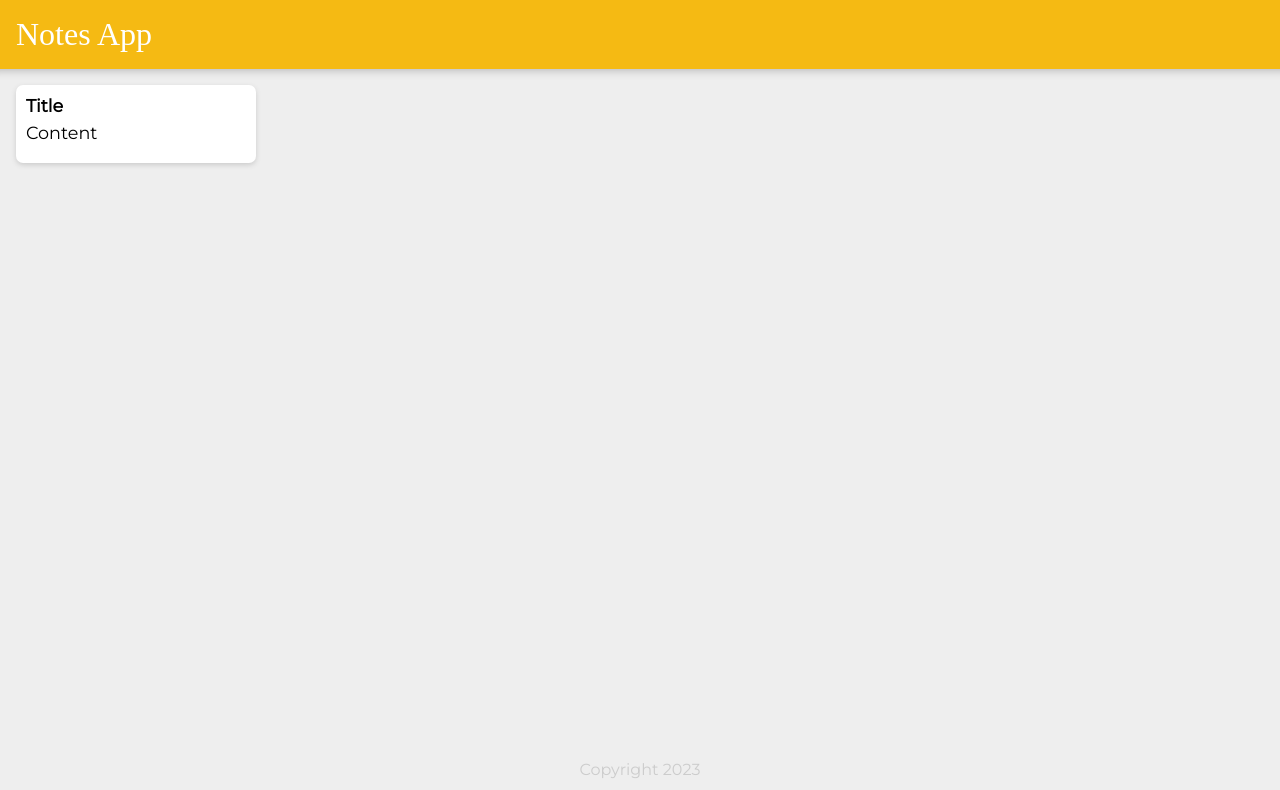
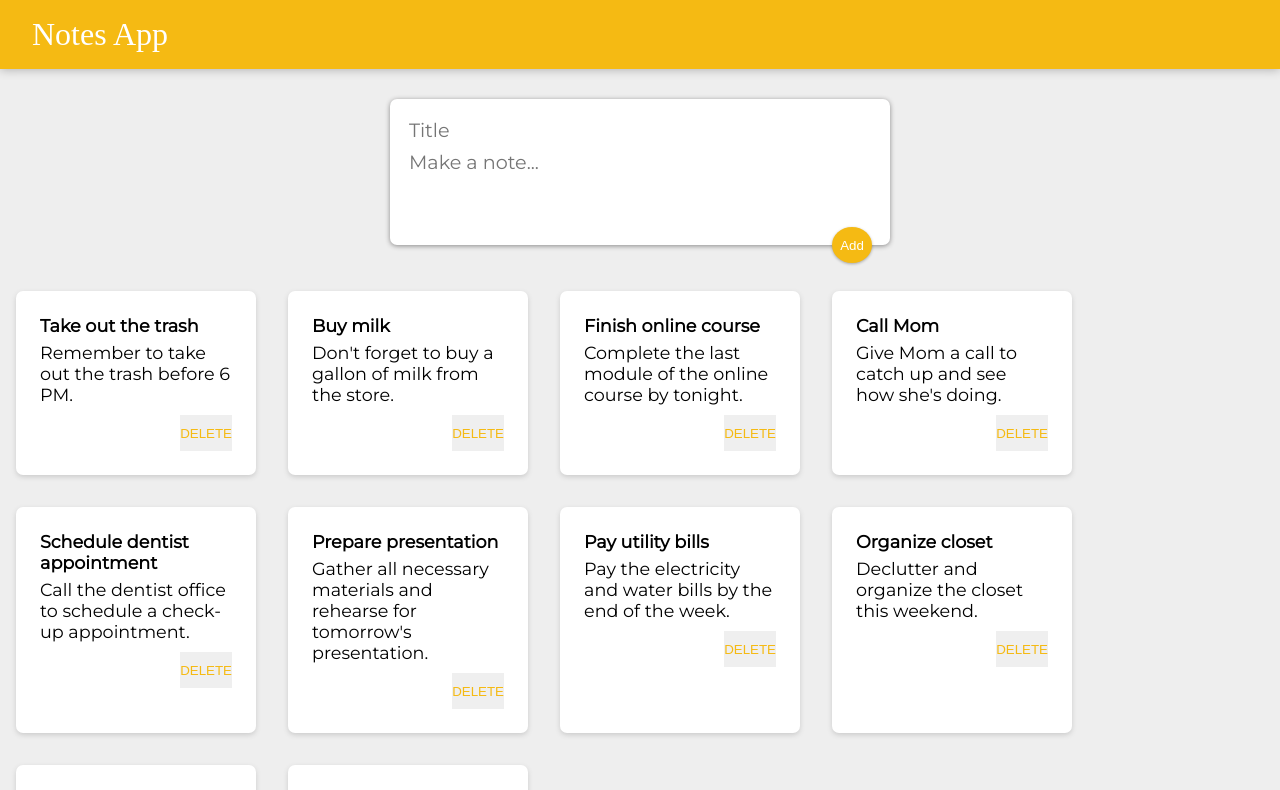
Before and after one commit to b-viktorija/notes-app-react, a React (Create React App) app: page / in a window 1280 px wide. Shown: the top 790 px of the page. Built offline with nearby package versions, Linux system fonts and the light colour scheme; a web font is replaced by a local one.

Commit message:
add text area and delete button - html, css

```diff
--- a/src/App.js
+++ b/src/App.js
@@ -1,12 +1,19 @@
-import Header from "./components/Header";
-import Footer from "./components/Footer";
-import Note from "./components/Note";
+import Header from "./components/Header"
+import Footer from "./components/Footer"
+import Note from "./components/Note"
+import notes from "./notes"
+import CreateArea from "./components/CreateArea"
 
 function App() {
   return (
     <div>
       <Header />
-      <Note />
+      <CreateArea />
+      <div className="note-container">
+        {notes.map((note) => (
+          <Note key={note.id} title={note.title} content={note.content} />
+        ))}
+      </div>
       <Footer />
     </div>
   )
--- /dev/null
+++ b/src/components/CreateArea.js
@@ -0,0 +1,15 @@
+import React from "react";
+
+function CreateArea() {
+  return (
+    <div>
+      <form>
+        <input name="title" placeholder="Title" />
+        <textarea name="content" placeholder="Make a note..." rows="3" />
+        <button>Add</button>
+      </form>
+    </div>
+  );
+}
+
+export default CreateArea;
--- a/src/components/Note.js
+++ b/src/components/Note.js
@@ -1,8 +1,9 @@
-function Note () {
+function Note (props) {
   return (
     <div className="note">
-      <h1>Title</h1>
-      <p>Content</p>
+      <h1>{props.title}</h1>
+      <p>{props.content}</p>
+      <button>DELETE</button>
     </div>
   )
 }
--- /dev/null
+++ b/src/notes.js
@@ -0,0 +1,54 @@
+const notes = [
+  {
+    id: 1,
+    title: 'Take out the trash',
+    content: 'Remember to take out the trash before 6 PM.'
+  },
+  {
+    id: 2,
+    title: 'Buy milk',
+    content: 'Don\'t forget to buy a gallon of milk from the store.'
+  },
+  {
+    id: 3,
+    title: 'Finish online course',
+    content: 'Complete the last module of the online course by tonight.'
+  },
+  {
+    id: 4,
+    title: 'Call Mom',
+    content: 'Give Mom a call to catch up and see how she\'s doing.'
+  },
+  {
+    id: 5,
+    title: 'Schedule dentist appointment',
+    content: 'Call the dentist office to schedule a check-up appointment.'
+  },
+  {
+    id: 6,
+    title: 'Prepare presentation',
+    content: 'Gather all necessary materials and rehearse for tomorrow\'s presentation.'
+  },
+  {
+    id: 7,
+    title: 'Pay utility bills',
+    content: 'Pay the electricity and water bills by the end of the week.'
+  },
+  {
+    id: 8,
+    title: 'Organize closet',
+    content: 'Declutter and organize the closet this weekend.'
+  },
+  {
+    id: 9,
+    title: 'Read chapter 5 of the book',
+    content: 'Read and take notes on chapter 5 for book club discussion.'
+  },
+  {
+    id: 10,
+    title: 'Plan weekend hiking trip',
+    content: 'Research and plan a hiking trip for the upcoming weekend.'
+  }
+];
+
+export default notes;
--- a/src/styles.css
+++ b/src/styles.css
@@ -14,7 +14,6 @@ body {
 
 header {
   background-color: #f5ba13;
-  margin: auto -16px;
   padding: 16px 32px;
   box-shadow: 0 0 10px 0 rgba(0, 0, 0, 0.3);
 }
@@ -28,7 +27,7 @@ header h1 {
 footer {
   position: absolute;
   text-align: center;
-  bottom: 0;
+  bottom: -50;
   width: 100%;
   height: 2.5rem;
 }
@@ -40,10 +39,9 @@ footer p {
   background: #fff;
   border-radius: 7px;
   box-shadow: 0 2px 5px #ccc;
-  padding: 10px;
+  padding: 1.5rem;
   width: 240px;
-  margin: 16px;
-  float: left;
+  margin: 1rem;
 }
 .note h1 {
   font-size: 1.1em;
@@ -52,6 +50,50 @@ footer p {
 .note p {
   font-size: 1.1em;
   margin-bottom: 10px;
-  white-space: pre-wrap;
-  word-wrap: break-word;
 }
+.note button {
+  position: relative;
+  float: right;
+  color: #f5ba13;
+  border: none;
+  height: 36px;
+  cursor: pointer;
+}
+.note-container {
+  display: flex;
+  flex-wrap: wrap;
+}
+
+form {
+  position: relative;
+  width: 500px;
+  margin: 30px auto;
+  background: #fff;
+  padding: 15px;
+  border-radius: 7px;
+  box-shadow: 0 1px 5px rgb(138, 137, 137);
+}
+form input,
+form textarea {
+  width: 100%;
+  border: none;
+  padding: 4px;
+  outline: none;
+  font-size: 1.2em;
+  font-family: inherit;
+  resize: none;
+}
+form button {
+  position: absolute;
+  right: 18px;
+  bottom: -18px;
+  background: #f5ba13;
+  color: #fff;
+  border: none;
+  border-radius: 50%;
+  width: 40px;
+  height: 36px;
+  box-shadow: 0 1px 3px rgba(0, 0, 0, 0.3);
+  cursor: pointer;
+  outline: none;
+}
```
